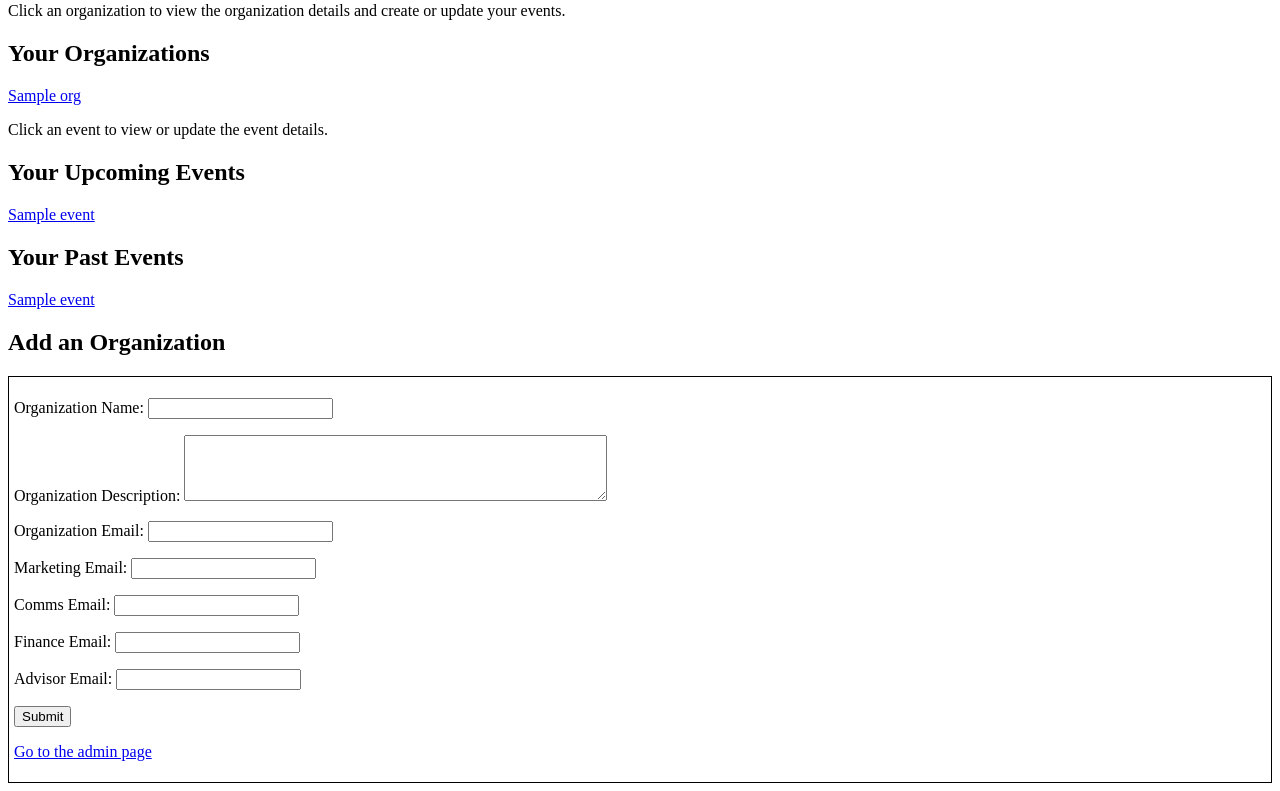
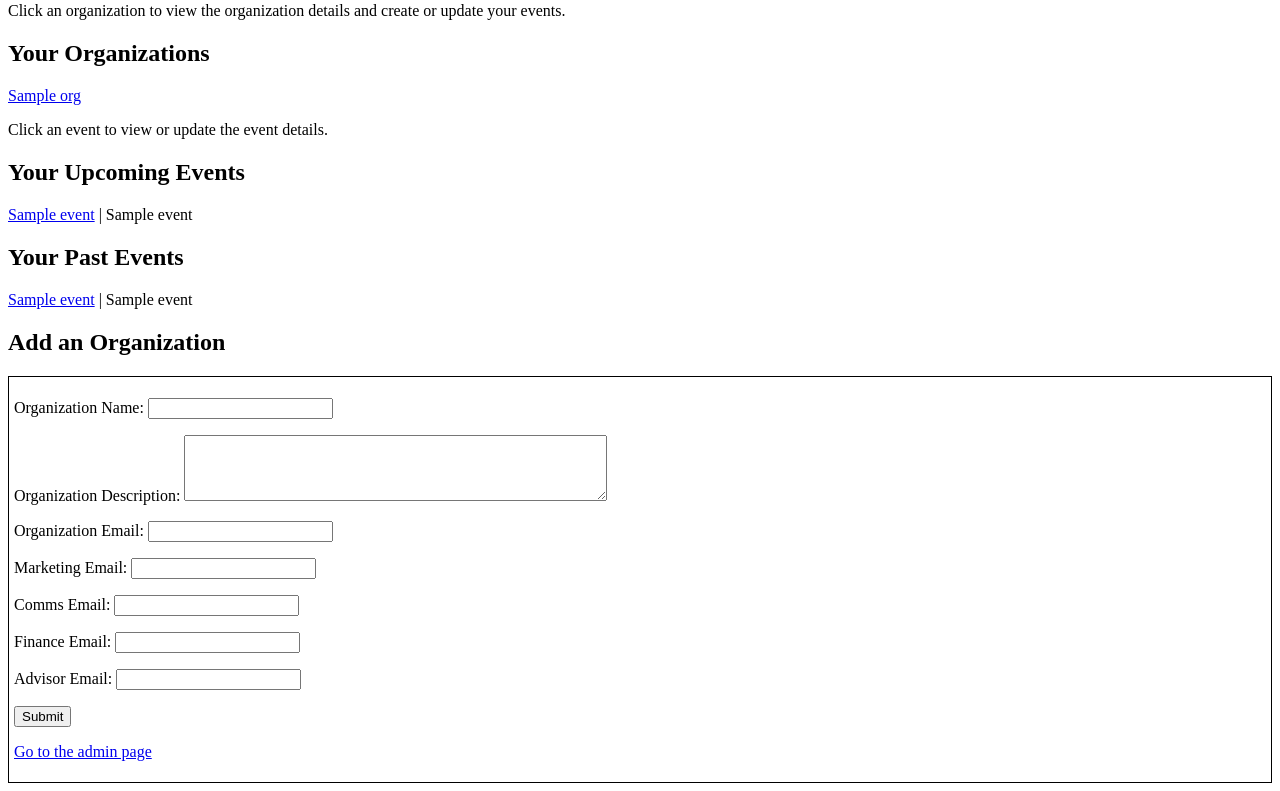
Before and after one commit to lucyc166/w4111-proj, a Flask app: template templates/hub.html in a window 1280 px wide. Shown: the part 142-933 px from the top of the page. Run offline with Flask 3, Linux system fonts and the light colour scheme; the template is opened without the code that fills it: most values are stand-ins (such as "Sample title", 1, 10 or a date in 2020); parts of the project's set-up code (start-up, migrations or seed data) failed here and were passed over.

Commit message:
list organization names next to events on hub

```diff
--- a/server1.py
+++ b/server1.py
@@ -114,13 +114,13 @@ def hub():
     print(orgs)
 
     # grab PAST events affiliated with orgs that are affiliated with the user
-    select_query = "SELECT E.event_id, E.title FROM events E, hosts H, affiliated_with A WHERE E.event_id = H.event_id and H.org_id = A.org_id and A.user_id = '%s' and E.datetime_start <= now() order by E.datetime_start" % (user_id)
+    select_query = "SELECT E.event_id, E.title, O.org_name FROM events E, hosts H, affiliated_with A, organizations O WHERE E.event_id = H.event_id and H.org_id = A.org_id and H.org_id = O.org_id and A.user_id = '%s' and E.datetime_start <= now() order by E.datetime_start" % (user_id)
     cursor = g.conn.execute(text(select_query))
     past_events = []
     for result in cursor:
         past_events.append(result)
     # FUTURE events
-    select_query = "SELECT E.event_id, E.title FROM events E, hosts H, affiliated_with A WHERE E.event_id = H.event_id and H.org_id = A.org_id and A.user_id = '%s' and E.datetime_start > now() order by E.datetime_start" % (user_id)
+    select_query = "SELECT E.event_id, E.title, O.org_name FROM events E, hosts H, affiliated_with A, organizations O WHERE E.event_id = H.event_id and H.org_id = A.org_id and H.org_id = O.org_id and A.user_id = '%s' and E.datetime_start > now() order by E.datetime_start" % (user_id)
     cursor = g.conn.execute(text(select_query))
     future_events = []
     for result in cursor:
--- a/templates/hub.html
+++ b/templates/hub.html
@@ -31,13 +31,13 @@ The main content area of the homepage will have Future Events and Past Events, a
 <h2>Your Upcoming Events</h2>
 
 {% for event in future_events %}
-<p><a href="/event/{{event[0]}}">{{ event[1] }}</a></p>
+<p><a href="/event/{{event[0]}}">{{ event[1] }}</a>    |    {{ event[2] }}</p>
 {% endfor %}
 
 <h2>Your Past Events</h2>
 
 {% for event in past_events %}
-<p><a href="/event/{{event[0]}}">{{ event[1] }}</a></p>
+<p><a href="/event/{{event[0]}}">{{ event[1] }}</a>    |    {{ event[2] }}</p>
 {% endfor %}
 
 
```
